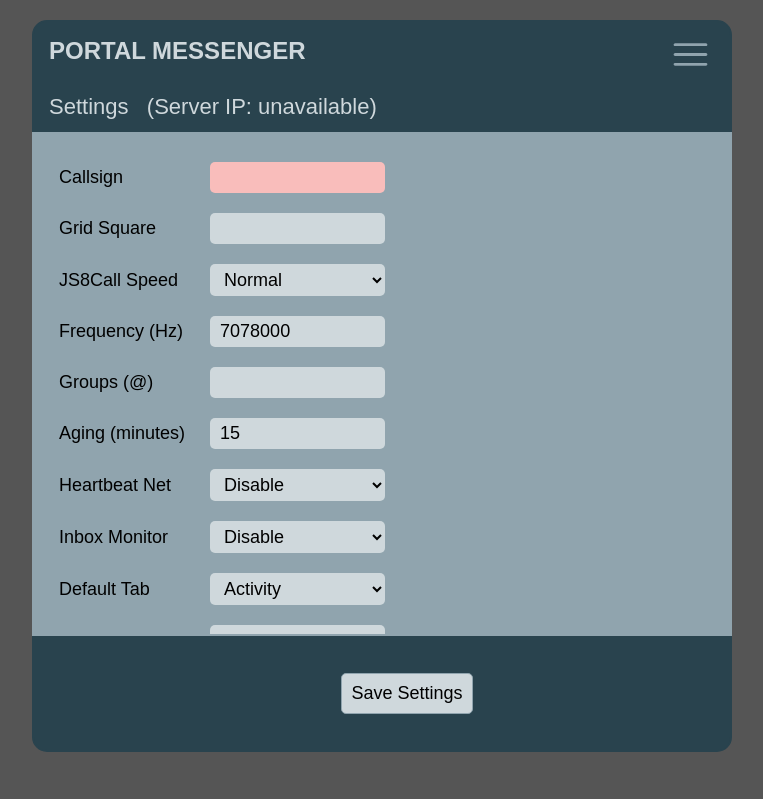
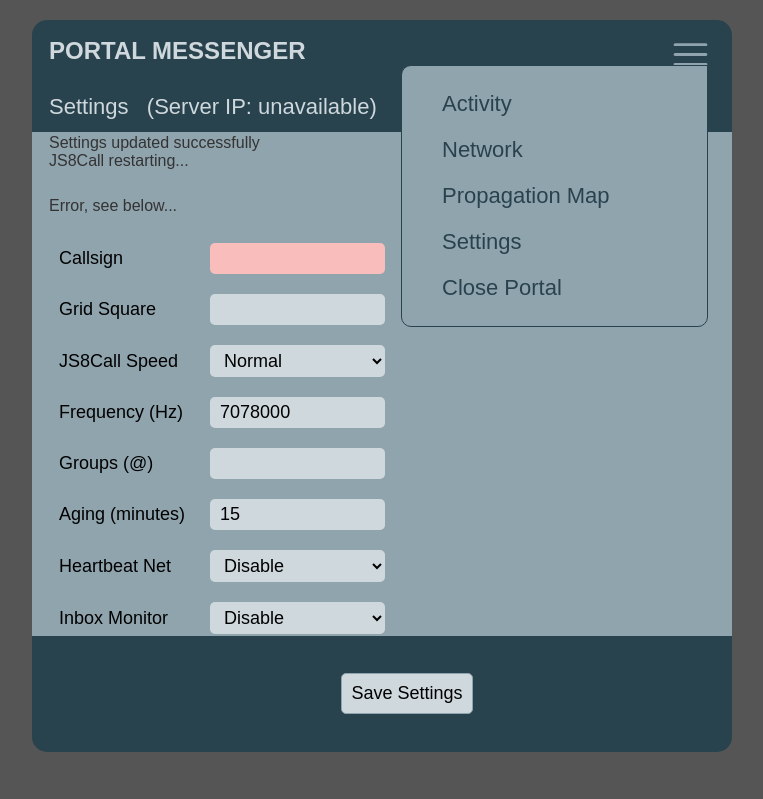
Before and after one commit to simplyequipped/portalmessenger, a Flask app: page /settings in a window 1280 px wide. Shown: the top 799 px of the page, without its empty margins (258-1021 px from the left). Run offline with Flask 3, Linux system fonts and the light colour scheme; data comes from the database, SQL or seed files in the repository.

Commit message:
update setting status handling

```diff
--- a/portalmessenger/templates/settings.html
+++ b/portalmessenger/templates/settings.html
@@ -35,15 +35,9 @@
 		</div>
 		<div class="viewport">
 			<div class="content">
-                <div class="setting-status setting-status-{{ status }}">
-                {% if status == 'success' %}
-                    Settings updated successfully
-                {% elif status == 'restart' %}
-                    JS8Call restarting... <img src="../static/loading-wheel.gif" class="loading-wheel">
-                {% elif status == 'error' %}
-                    Error in settings, see below...
-                {% endif %}
-                </div>
+                <div class="setting-status-success">Settings updated successfully</div>
+                <div class="setting-status-restart">JS8Call restarting... <span class="icon icon-loading">&nbsp;</span> </div>
+                <div class="setting-status-error">Error, see below...</div>
 
 				<br/>
 			    <form id="settings-form" action="/settings" method="post" data-status="{{ status }}">
@@ -86,6 +80,22 @@
         $('.menu').hide();
 		var socket = io.connect('http://' + document.domain + ':' + location.port);
 
+        socket.on('restart-status', function (js8call_status){
+            status = $('#settings-form').attr('data-status')
+
+            if ( status != 'error' && js8call_status == true ){
+                // js8call restart complete, indicate success
+                $('.setting-status-restart').hide();
+                $('.setting-status-success').show();
+            }
+            else if ( status != 'error' && js8call_status = false ){
+                // request status update until js8call back online
+                setTimeout(function(){
+                    socket.emit('restart-status');
+                }, 500); // 500 ms
+            }
+        });
+
         $(window).on('load', function(){
             $('#save-button').click(function() {
                 event.preventDefault();
@@ -95,11 +105,26 @@
             $('.icon-hamburger').click(function(){
                 $('.menu').slideToggle();
             });
+
+            if ( $('#settings-form').attr('data-status') == 'success' ) {
+                $('.setting-status-success').show();
+            }
+            else if ( $('#settings-form').attr('data-status') == 'restart' ) {
+                $('.setting-status-restart').show();
+
+                // request status update until js8call back online
+                setTimeout(function(){
+                    socket.emit('restart-status');
+                }, 500); // 500 ms
+            }
+            else if ( $('#settings-form').attr('data-status') == 'error' ) {
+                $('.setting-status-error').show();
+            }
         });
 
         // hide menu when clicking off menu
         $(document).on('click', function(event) {
-            if ( !$(event.target).hasClass('icon-hamburger') && !$(event.target).hasClass('menu')  && !$(event.target).hasClass('menu-item')){
+            if ( !$(event.target).hasClass('icon-hamburger') && !$(event.target).hasClass('menu')  && !$(event.target).hasClass('menu-item') ){
                 $('.menu').slideUp();
             }
         });
```
